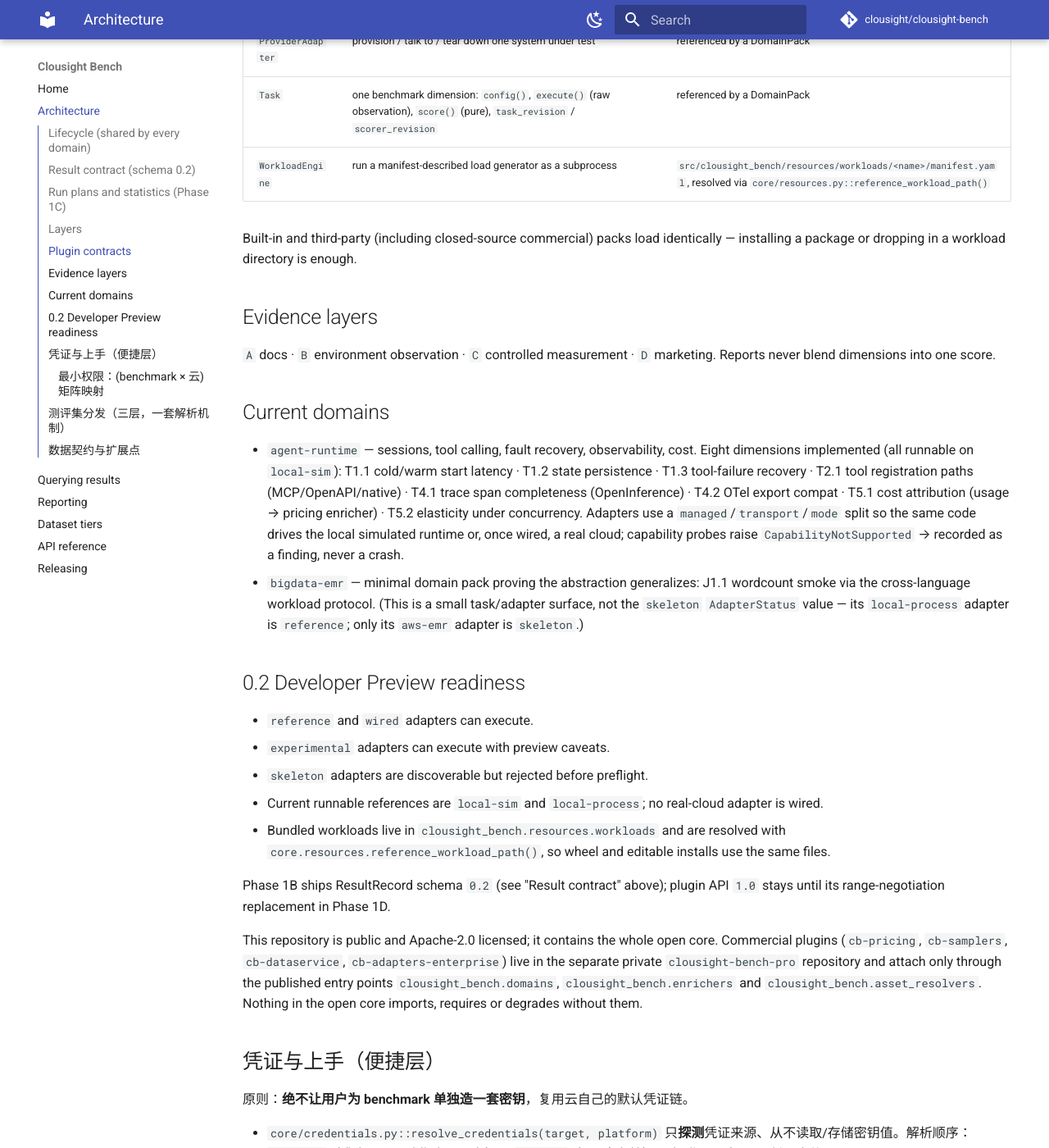
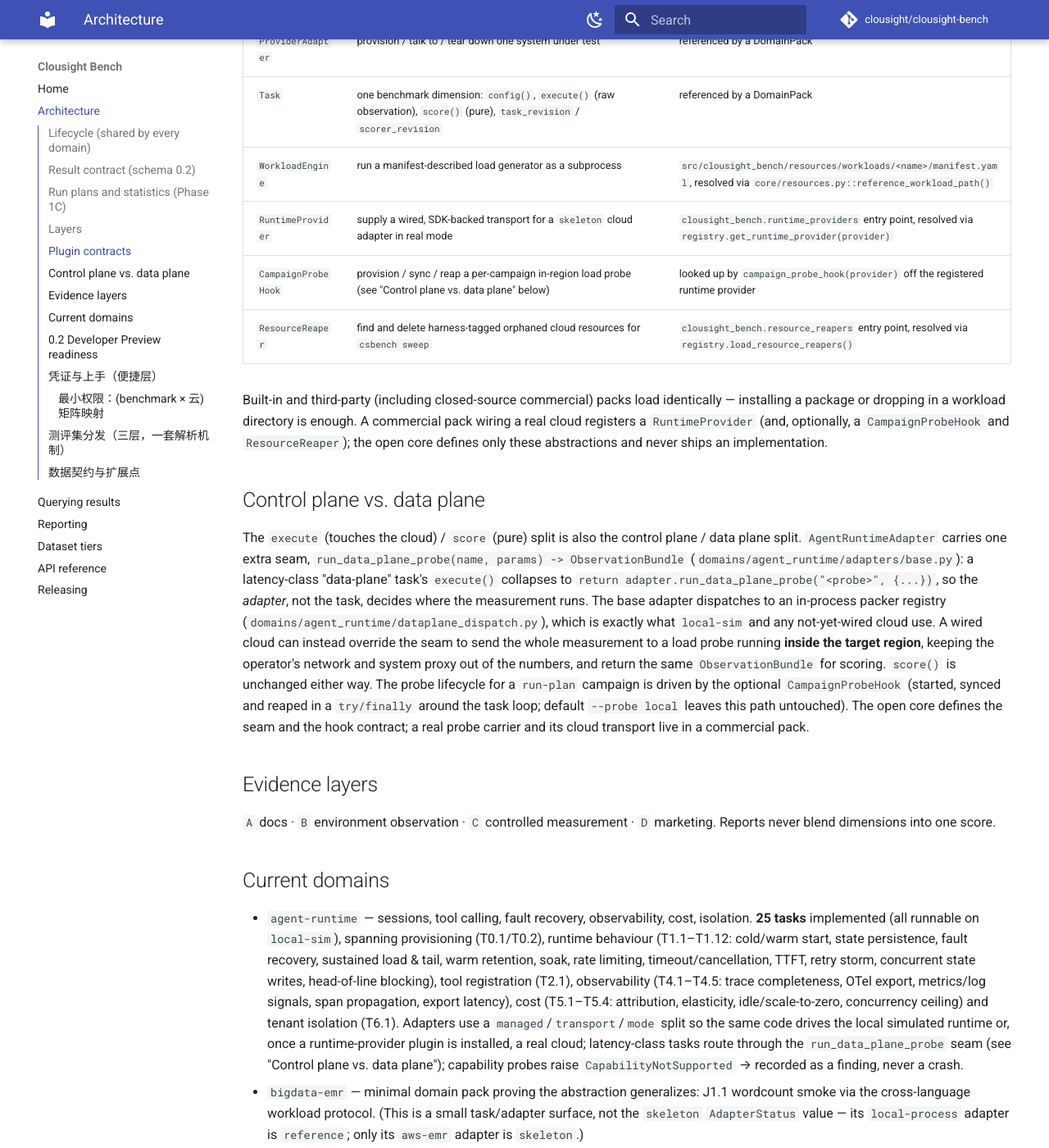
Before and after one commit to clousight/clousight-bench, an MkDocs documentation site: the page built from docs/architecture.md, in a window 1280 px wide and 1400 px high, scrolled down 2510 px. Shown: the whole window at 82% size. Built offline with MkDocs 1.6.1 and Material for MkDocs 9.7.7, drawn with Linux system fonts in a browser that asks for light colours; comment, search, counter and statistics services are not loaded.

Commit message:
docs: reconcile public docs to probe-sink control/data-plane split
README adapter-status note (skeleton -> wireable via runtime_providers) + 25-task
Status list. docs/architecture.md: plugin-contracts rows (RuntimeProvider/
CampaignProbeHook/ResourceReaper) + new "Control plane vs. data plane" section +
25-task domain line.

Co-Authored-By: Claude Opus 4.8 (1M context) <noreply@anthropic.com>

```diff
--- a/docs/architecture.md
+++ b/docs/architecture.md
@@ -120,9 +120,35 @@ CLI (csbench)
 | `ProviderAdapter` | provision / talk to / tear down one system under test | referenced by a DomainPack |
 | `Task` | one benchmark dimension: `config()`, `execute()` (raw observation), `score()` (pure), `task_revision` / `scorer_revision` | referenced by a DomainPack |
 | `WorkloadEngine` | run a manifest-described load generator as a subprocess | `src/clousight_bench/resources/workloads/<name>/manifest.yaml`, resolved via `core/resources.py::reference_workload_path()` |
+| `RuntimeProvider` | supply a wired, SDK-backed transport for a `skeleton` cloud adapter in real mode | `clousight_bench.runtime_providers` entry point, resolved via `registry.get_runtime_provider(provider)` |
+| `CampaignProbeHook` | provision / sync / reap a per-campaign in-region load probe (see "Control plane vs. data plane" below) | looked up by `campaign_probe_hook(provider)` off the registered runtime provider |
+| `ResourceReaper` | find and delete harness-tagged orphaned cloud resources for `csbench sweep` | `clousight_bench.resource_reapers` entry point, resolved via `registry.load_resource_reapers()` |
 
 Built-in and third-party (including closed-source commercial) packs load
 identically — installing a package or dropping in a workload directory is enough.
+A commercial pack wiring a real cloud registers a `RuntimeProvider` (and,
+optionally, a `CampaignProbeHook` and `ResourceReaper`); the open core defines
+only these abstractions and never ships an implementation.
+
+## Control plane vs. data plane
+
+The `execute` (touches the cloud) / `score` (pure) split is also the control
+plane / data plane split. `AgentRuntimeAdapter` carries one extra seam,
+`run_data_plane_probe(name, params) -> ObservationBundle`
+(`domains/agent_runtime/adapters/base.py`): a latency-class "data-plane" task's
+`execute()` collapses to `return adapter.run_data_plane_probe("<probe>", {...})`,
+so the *adapter*, not the task, decides where the measurement runs. The base
+adapter dispatches to an in-process packer registry
+(`domains/agent_runtime/dataplane_dispatch.py`), which is exactly what
+`local-sim` and any not-yet-wired cloud use. A wired cloud can instead override
+the seam to send the whole measurement to a load probe running **inside the
+target region**, keeping the operator's network and system proxy out of the
+numbers, and return the same `ObservationBundle` for scoring. `score()` is
+unchanged either way. The probe lifecycle for a `run-plan` campaign is driven by
+the optional `CampaignProbeHook` (started, synced and reaped in a `try/finally`
+around the task loop; default `--probe local` leaves this path untouched). The
+open core defines the seam and the hook contract; a real probe carrier and its
+cloud transport live in a commercial pack.
 
 ## Evidence layers
 
@@ -131,7 +157,7 @@ Reports never blend dimensions into one score.
 
 ## Current domains
 
-- `agent-runtime` — sessions, tool calling, fault recovery, observability, cost. Eight dimensions implemented (all runnable on `local-sim`): T1.1 cold/warm start latency · T1.2 state persistence · T1.3 tool-failure recovery · T2.1 tool registration paths (MCP/OpenAPI/native) · T4.1 trace span completeness (OpenInference) · T4.2 OTel export compat · T5.1 cost attribution (usage → pricing enricher) · T5.2 elasticity under concurrency. Adapters use a `managed`/`transport`/`mode` split so the same code drives the local simulated runtime or, once wired, a real cloud; capability probes raise `CapabilityNotSupported` → recorded as a finding, never a crash.
+- `agent-runtime` — sessions, tool calling, fault recovery, observability, cost, isolation. **25 tasks** implemented (all runnable on `local-sim`), spanning provisioning (T0.1/T0.2), runtime behaviour (T1.1–T1.12: cold/warm start, state persistence, fault recovery, sustained load & tail, warm retention, soak, rate limiting, timeout/cancellation, TTFT, retry storm, concurrent state writes, head-of-line blocking), tool registration (T2.1), observability (T4.1–T4.5: trace completeness, OTel export, metrics/log signals, span propagation, export latency), cost (T5.1–T5.4: attribution, elasticity, idle/scale-to-zero, concurrency ceiling) and tenant isolation (T6.1). Adapters use a `managed`/`transport`/`mode` split so the same code drives the local simulated runtime or, once a runtime-provider plugin is installed, a real cloud; latency-class tasks route through the `run_data_plane_probe` seam (see "Control plane vs. data plane"); capability probes raise `CapabilityNotSupported` → recorded as a finding, never a crash.
 - `bigdata-emr` — minimal domain pack proving the abstraction generalizes: J1.1 wordcount smoke via the cross-language workload protocol. (This is a small task/adapter surface, not the `skeleton` `AdapterStatus` value — its `local-process` adapter is `reference`; only its `aws-emr` adapter is `skeleton`.)
 
 ## 0.2 Developer Preview readiness
```
Also changed, not shown: README.md (+8 -2 lines).
